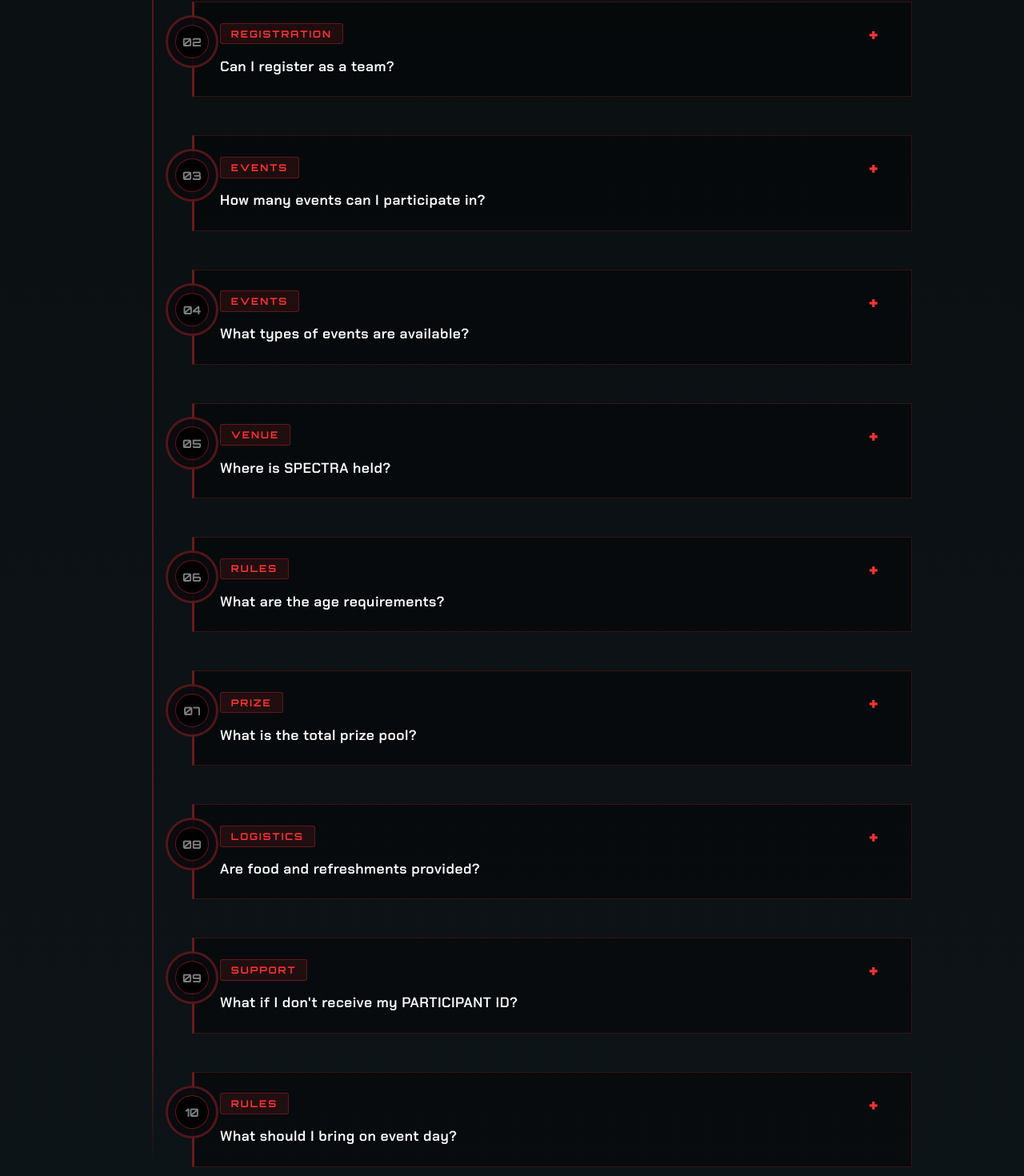
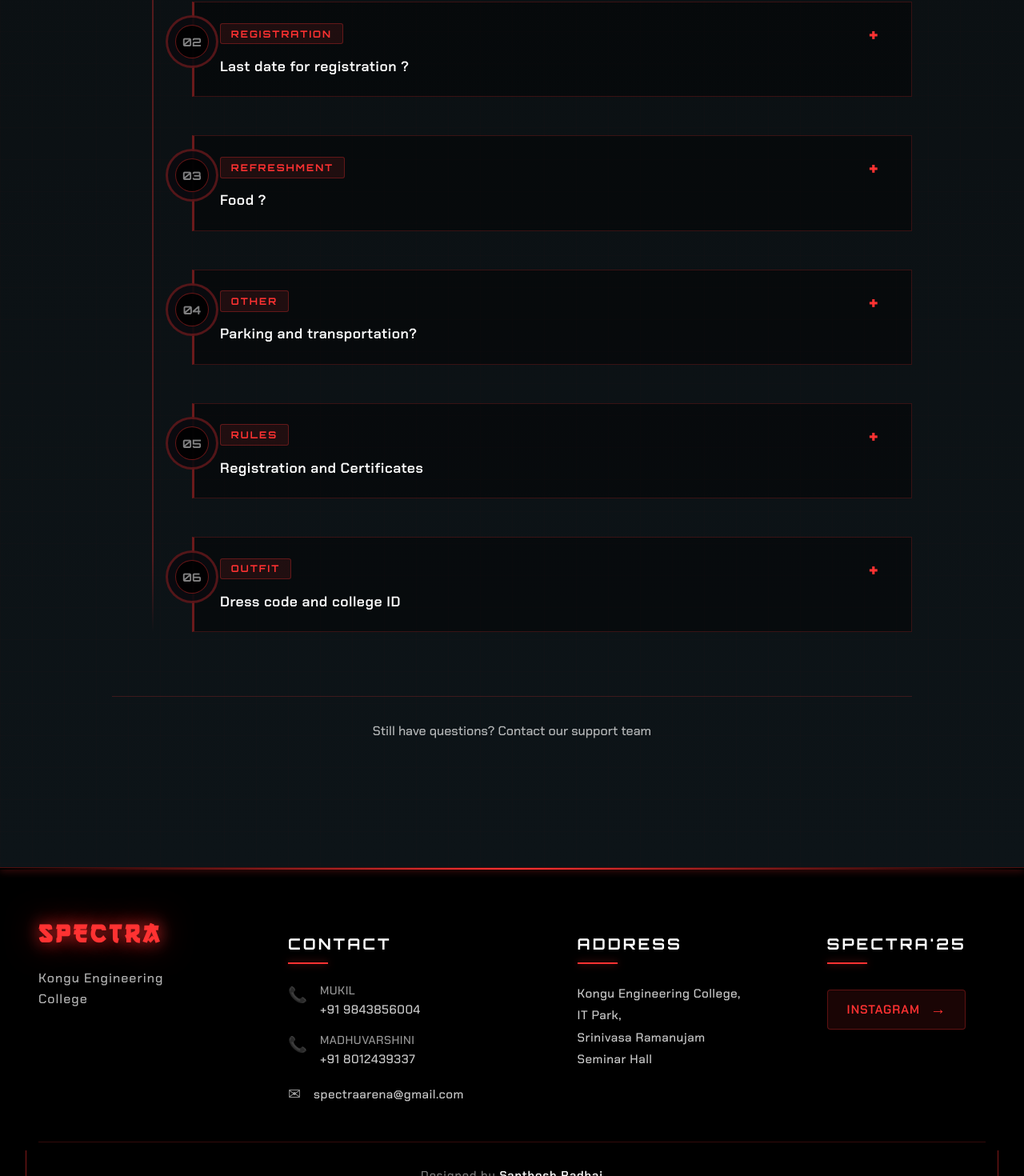
Before and after one commit to SanthoshRadhai/Spectra-MADC, a React (Vite) app: page / in a window 1280 px wide. Shown: the part 5921-7391 px from the top of the page at 80% size. Built offline with nearby package versions, Linux system fonts and the light colour scheme.

Commit message:
Added Footer info and Changed FAQ

```diff
--- a/src/FAQ.jsx
+++ b/src/FAQ.jsx
@@ -8,54 +8,35 @@ export default function FAQ() {
     const faqs = [
         {
             category: "Registration",
-            question: "What is the registration process?",
-            answer: "Pay the ₹200 entry fee to receive your unique PARTICIPANT ID via email. Use this ID to register for individual events. Registration is verified manually by our team within 24-48 hours."
+            question: "How many events can we participate ? ",
+            answer: "You can participate in multiple events as long as their timings don't overlap."
         },
         {
             category: "Registration",
-            question: "Can I register as a team?",
-            answer: "Yes, you can register as a team, but each team member must pay the individual ₹200 registration fee to receive their own PARTICIPANT ID."
+            question: "Last date for registration ? ",
+            answer: "last date for registration is -----, however we encourage registering ASAP since few events may have limited seats and may get over."
         },
         {
-            category: "Events",
-            question: "How many events can I participate in?",
-            answer: "Once you pay the entry fee, you can participate in ANY and ALL events. There's no limit - your ₹200 unlocks access to the entire SPECTRA arena."
+            category: "Refreshment",
+            question: "Food ? ",
+            answer: "Food and refreshment will be provided."
         },
         {
-            category: "Events",
-            question: "What types of events are available?",
-            answer: "SPECTRA features a variety of combat sports and martial arts competitions, including traditional disciplines and modern combat formats. Specific event details and schedules will be sent to your registered email."
-        },
-        {
-            category: "Venue",
-            question: "Where is SPECTRA held?",
-            answer: "Venue details and complete location coordinates will be provided in your confirmation email after registration verification."
+            category: "Other",
+            question: "Parking and transportation?",
+            answer: "Separate parking facilities are available for two and four wheelers. Participants can park their vehicles at their own risk. Volunteers will guide you on the same."
         },
         {
             category: "Rules",
-            question: "What are the age requirements?",
-            answer: "Participants must be 16 years or older. Participants under 18 require parental consent forms, which will be provided during registration."
+            question: "Registration and Certificates",
+            answer: "Certificates will be provided."
         },
         {
-            category: "Prize",
-            question: "What is the total prize pool?",
-            answer: "SPECTRA offers over ₹10,000+ in total prize money distributed across all events, with additional awards for exceptional performances."
+            category: "Outfit",
+            question: "Dress code and college ID",
+            answer: "Please wear formal attire and bring your college ID for verification."
         },
-        {
-            category: "Logistics",
-            question: "Are food and refreshments provided?",
-            answer: "Yes! Refreshments and lunch are included in your ₹200 entry fee. All participants will receive meals and hydration throughout the event day."
-        },
-        {
-            category: "Support",
-            question: "What if I don't receive my PARTICIPANT ID?",
-            answer: "Check your spam/junk folder first. If you still haven't received it within 48 hours of payment, contact our support team immediately with your payment proof."
-        },
-        {
-            category: "Rules",
-            question: "What should I bring on event day?",
-            answer: "Bring your PARTICIPANT ID (digital or printed), valid photo ID, comfortable athletic wear, and any personal equipment specific to your chosen events. Detailed requirements will be in your confirmation email."
-        }
+
     ];
 
     const handleToggle = (index) => {
--- a/src/Footer.css
+++ b/src/Footer.css
@@ -47,7 +47,8 @@
 }
 
 .logo-text {
-    font-family: 'Orbitron', sans-serif;
+    /* font-family: 'Orbitron', sans-serif; */
+    font-family: 'Gang of Three', 'Orbitron', sans-serif;
     font-size: 2rem;
     font-weight: 900;
     color: #ff3232;
--- a/src/Footer.jsx
+++ b/src/Footer.jsx
@@ -25,15 +25,15 @@ export default function Footer() {
                         <div className="contact-item">
                             <span className="contact-icon">📞</span>
                             <div className="contact-details">
-                                <p className="contact-name">Jayaanth S R</p>
-                                <a href="tel:+919850828670" className="contact-link">+91 9850828670</a>
+                                <p className="contact-name">MUKIL</p>
+                                <a href="tel:+919843856004" className="contact-link">+91 9843856004</a>
                             </div>
                         </div>
                         <div className="contact-item">
                             <span className="contact-icon">📞</span>
                             <div className="contact-details">
-                                <p className="contact-name">Ravina</p>
-                                <a href="tel:+918438881820" className="contact-link">+91 8438881820</a>
+                                <p className="contact-name">MADHUVARSHINI</p>
+                                <a href="tel:+918012439337" className="contact-link">+91 8012439337</a>
                             </div>
                         </div>
                         <div className="contact-item">
@@ -74,9 +74,18 @@ export default function Footer() {
             {/* Bottom Credits */}
             <div className="footer-bottom">
                 <p className="footer-credits">
-                    Designed by <span className="credits-highlight">Rapid Creations</span>
+                    Designed by{" "}
+                    <a
+                        href="https://www.linkedin.com/in/santhosh-v-43a161227/"
+                        target="_blank"
+                        rel="noopener noreferrer"
+                        className="credits-highlight"
+                    >
+                        Santhosh Radhai
+                    </a>
                 </p>
             </div>
+
 
             {/* Decorative corner accents */}
             <div className="footer-corner bottom-left"></div>
```
